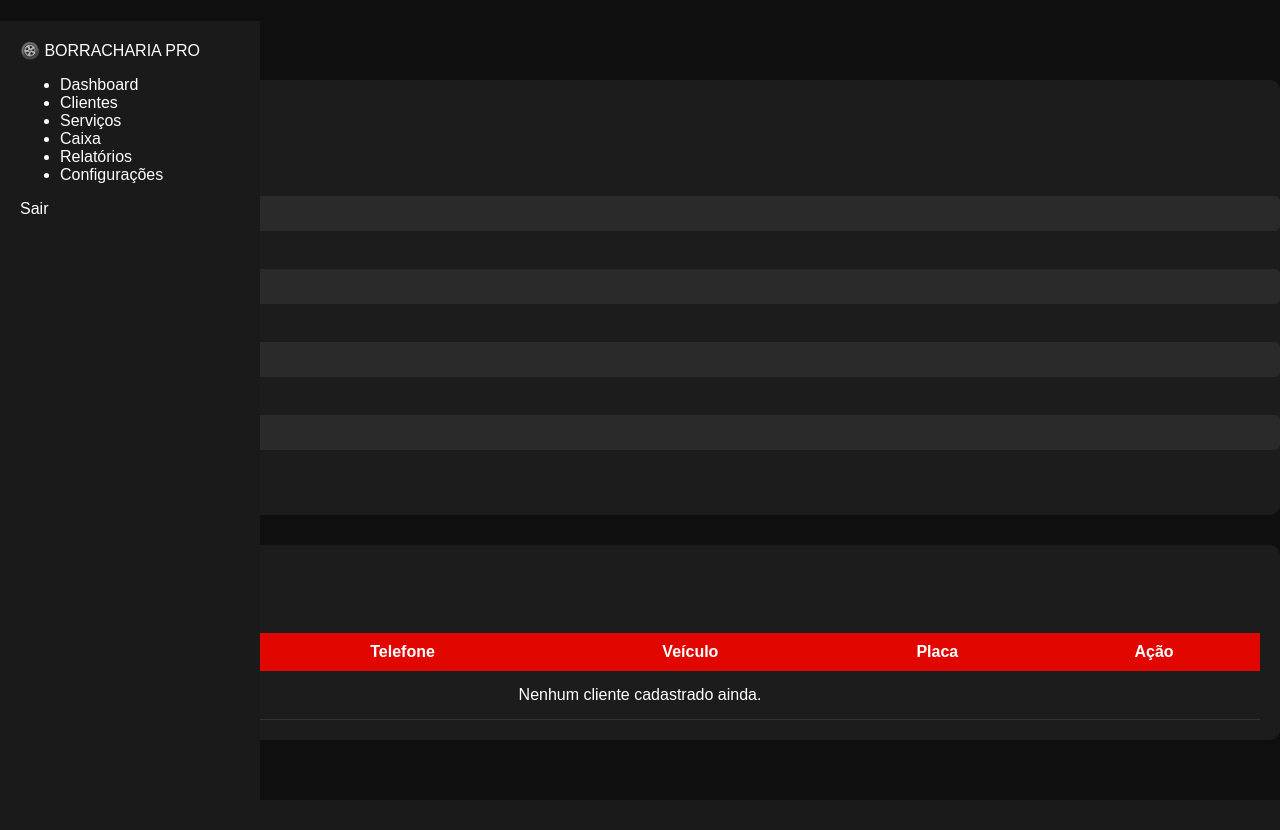
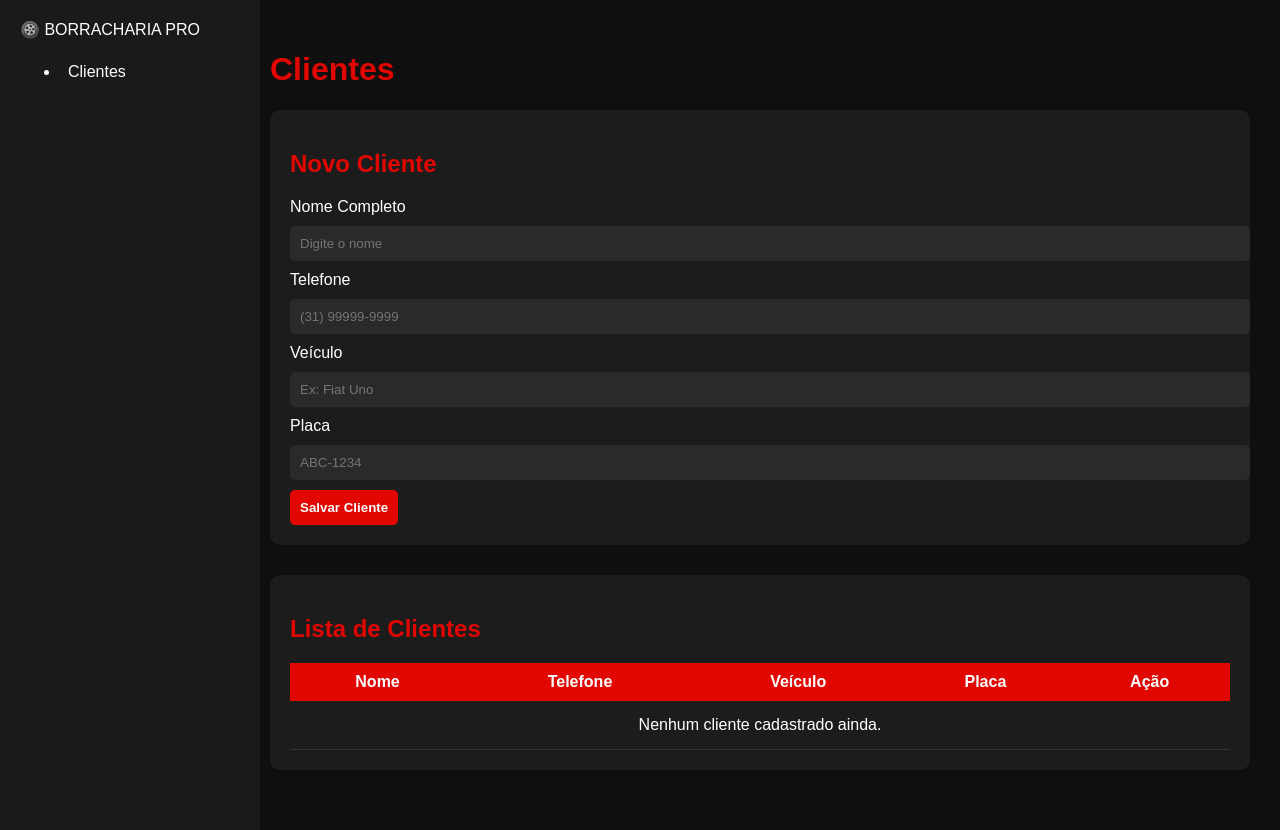
Before and after one commit to caiomero/pneus_fortaleza, a Flask app: page /clientes in a window 1280 px wide. Before the commit the page ends 720 px from the top, so only its background shows below. Run offline with Flask 3, Linux system fonts and the light colour scheme; data that the repository does not hold is empty.

Commit message:
Update base.html

```diff
--- a/templates/base.html
+++ b/templates/base.html
@@ -4,9 +4,11 @@
     <meta charset="UTF-8">
     <title>Pneus Fortaleza</title>
     <link rel="stylesheet" href="{{ url_for('static', filename='style.css') }}">
+</head>
+
 <body>
 
-<div class="container">
+<div class="layout">
 
     <!-- MENU LATERAL -->
     <aside class="sidebar">
@@ -15,24 +17,16 @@
         </div>
 
         <ul>
-            <li class="active">Dashboard</li>
-            <li>Clientes</li>
-            <li>Serviços</li>
-            <li>Caixa</li>
-            <li>Relatórios</li>
-            <li>Configurações</li>
+            <li><a href="/clientes">Clientes</a></li>
         </ul>
-
-        <div class="sair">Sair</div>
     </aside>
 
     <!-- CONTEÚDO -->
-    <main class="content">
+    <main class="main">
         {% block content %}{% endblock %}
     </main>
 
 </div>
 
 </body>
-
 </html>
```
